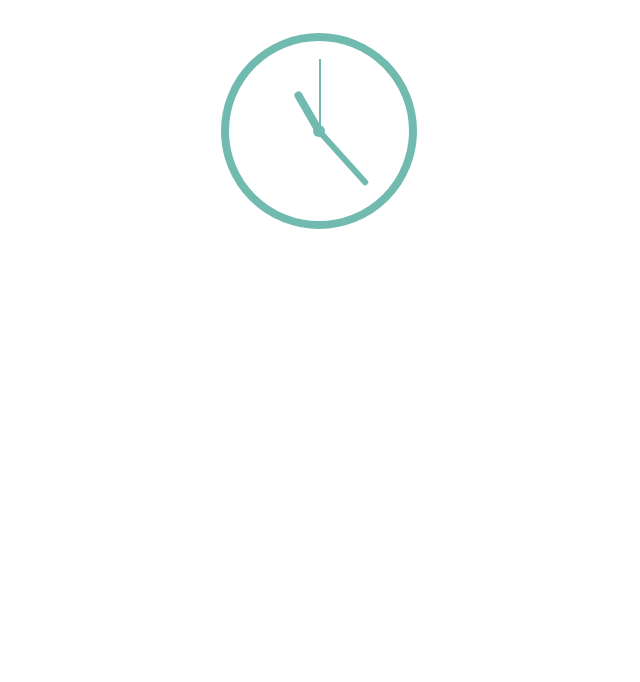
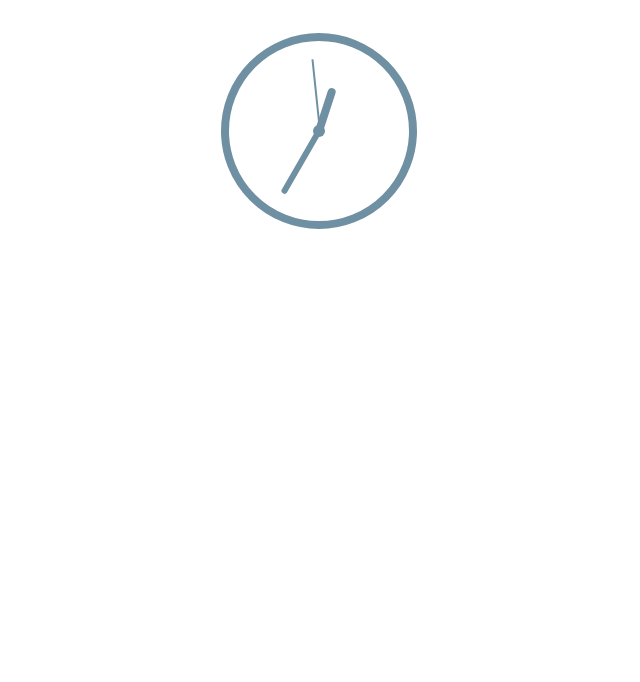
Before and after one commit to fraulyoner/minimalist-analog-clock, a website: page demo/index.html in a window 1280 px wide. Shown: the part 118-800 px from the top of the page, without its empty margins (321-961 px from the left). Drawn offline with Linux system fonts and the light colour scheme.

Commit message:
Add functionality to automatic get and update current time

```diff
--- a/demo/demo.css
+++ b/demo/demo.css
@@ -2,7 +2,7 @@ body {
   width: 100%;
   margin: 0;
   padding: 0;
-  color: #676767;
+  color: #477187;
   background-color: #fff;
   font-size: 100%;
   font-family: "Helvetica Neue", Helvetica, Arial, sans-serif;
--- a/demo/index.html
+++ b/demo/index.html
@@ -22,6 +22,25 @@
   </div>
 </div>
 
+<script type="text/javascript">
+
+  (function () {
+
+    window.setInterval(function () {
+      var date = new Date();
+      var second = Math.ceil(date.getSeconds() * 6);
+      var minute = Math.ceil(date.getMinutes() * 6 + second / 60);
+      var hour = Math.ceil(((date.getHours() % 12) / 12) * 360 + 90 + minute / 12);
+
+      document.getElementsByClassName('minimalist-clock--hour')[0].style.transform = 'rotate(' + hour + 'deg)';
+      document.getElementsByClassName('minimalist-clock--minute')[0].style.transform = 'rotate(' + minute + 'deg)';
+      document.getElementsByClassName('minimalist-clock--second')[0].style.transform = 'rotate(' + second + 'deg)';
+    }, 1000);
+
+  })();
+
+</script>
+
 </body>
 
 </html>
--- a/sass/clock.scss
+++ b/sass/clock.scss
@@ -7,7 +7,7 @@
 .minimalist-clock {
 
   $_bg: #FFF;
-  $_color: #71BAB0;
+  $_color: #6F90A2;
 
   $_size: 180px;
   $_width: 8px;
```
Also changed, not shown: css/clock.css.
